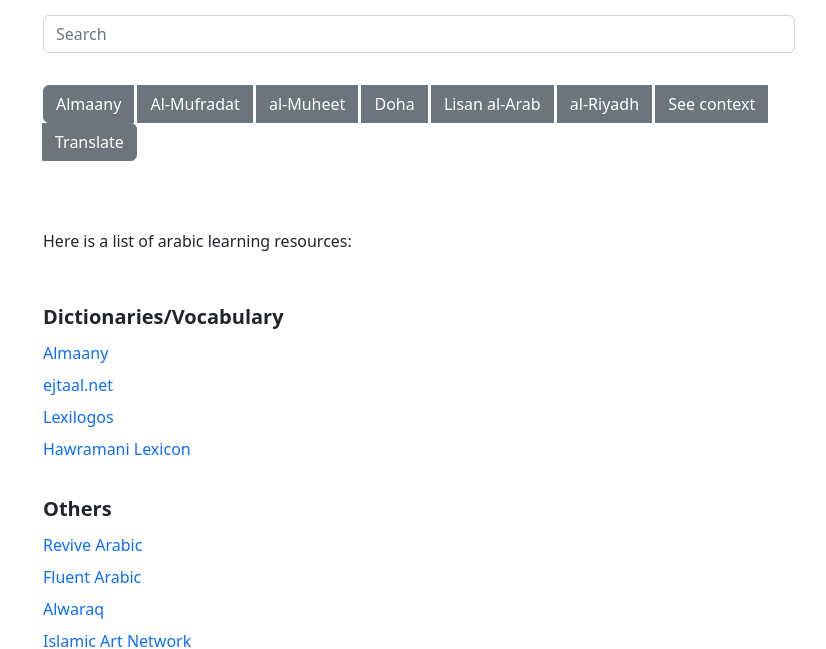
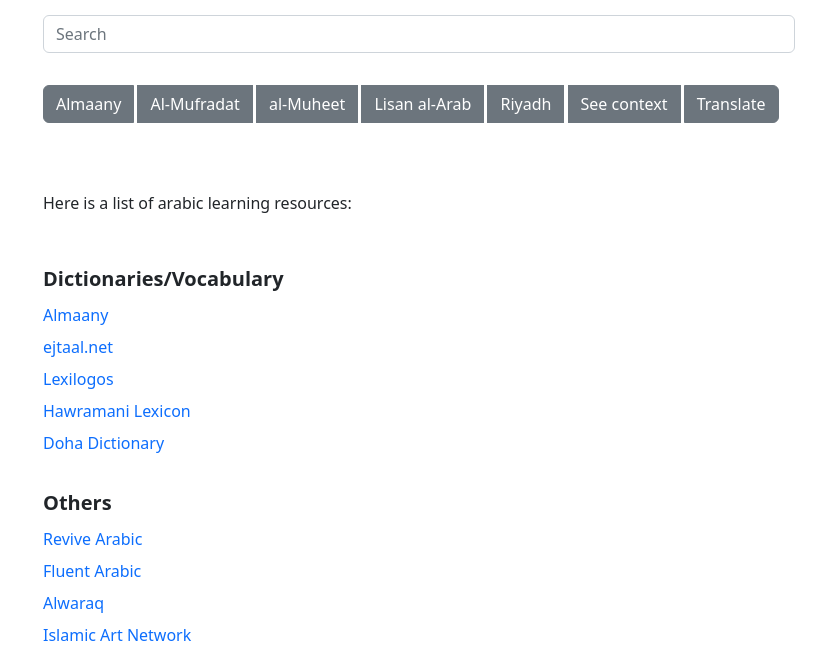
Before and after one commit to muhittinus/homepage, a plain HTML site: page arabic.html in a window 1280 px wide. Shown: the part 153-802 px from the top of the page, without its empty margins (221-1047 px from the left). Drawn offline with nearby package versions, Linux system fonts and the light colour scheme.

Commit message:
Update arabic.html

```diff
--- a/arabic.html
+++ b/arabic.html
@@ -63,10 +63,8 @@
         <button type="button" class="btn btn-secondary" onclick="search('almaany')">Almaany</button>
         <button type="button" class="btn btn-secondary" onclick="search('almufradat')">Al-Mufradat</button>
         <button type="button" class="btn btn-secondary" onclick="search('qamus-al-muheet')">al-Muheet</button>
-        <button type="button" class="btn btn-secondary" onclick="search('doha')">Doha</button>
         <button type="button" class="btn btn-secondary" onclick="search('lsnarab')">Lisan al-Arab</button>
-
-        <button type="button" class="btn btn-secondary" onclick="search('riyadh')">al-Riyadh</button>
+        <button type="button" class="btn btn-secondary" onclick="search('doha')">Riyadh</button>
         <button type="button" class="btn btn-secondary" onclick="search('context')">See context</button>
         <button type="button" class="btn btn-secondary" onclick="search('context')">Translate</button>
       </div>
@@ -89,6 +87,12 @@
         >Hawramani Lexicon</a
       >
       <br>
+
+      <a href="https://www.dohadictionary.org/dictionary" target="_blank"
+        >Doha Dictionary</a
+      >
+      <br>
+
       <br>
 
       <h5><strong>Others</strong></h5>
@@ -169,13 +173,6 @@
             );
             break;
 
-          case "doha":
-            window.open(
-              "https://www.dohadictionary.org/dictionary/" +
-                document.getElementById("arama").value,
-              "_blank"
-            );
-            break;
 
           case "riyadh":
             window.open(
```
